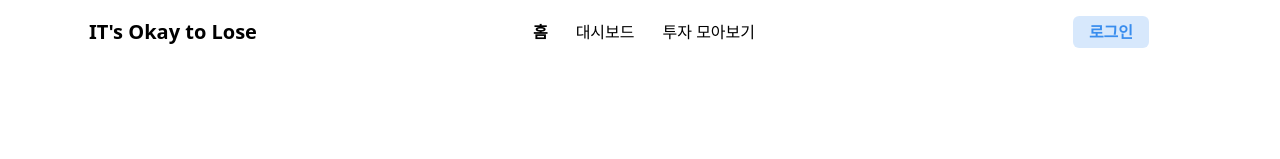
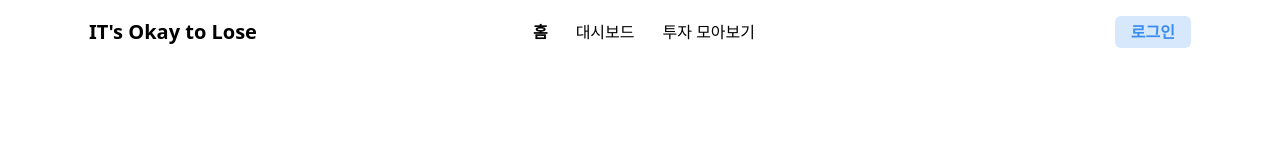
Before and after one commit to IT-s-Okay-to-Lose/FE, a React (Vite) app: page / in a window 1280 px wide. Shown: the top 159 px of the page. Built offline with nearby package versions, Linux system fonts and the light colour scheme; no server answers.

Commit message:
Design: 로그인버튼 정렬 변경

```diff
--- a/src/shared/components/molecules/Header.tsx
+++ b/src/shared/components/molecules/Header.tsx
@@ -52,7 +52,7 @@ function Header() {
               </Typography.SubTitle2>
             </Link>
           </div>
-          <div className="w-[160px] h-[40px] items-center flex justify-center">
+          <div className="w-[160px] h-[40px] items-center flex justify-end">
             {isLoggedIn ? (
               <div className="w-[155px] flex justify-end">
                 <div className="border w-[40px] h-[40px] rounded-full bg-otl-gray overflow-hidden">
```
